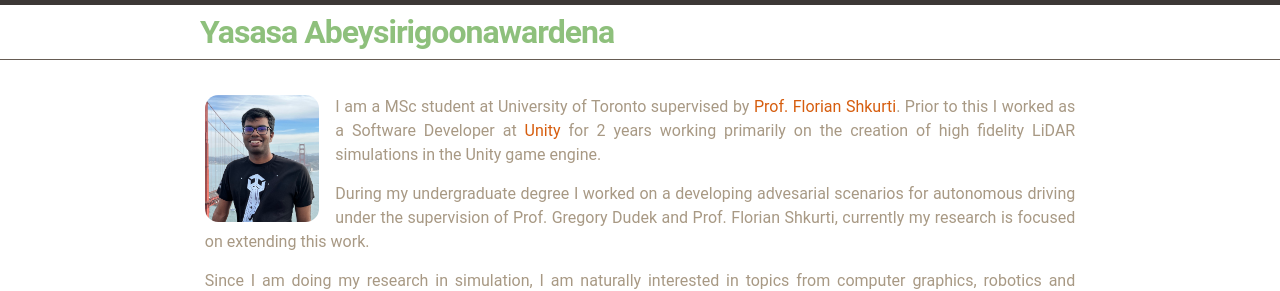
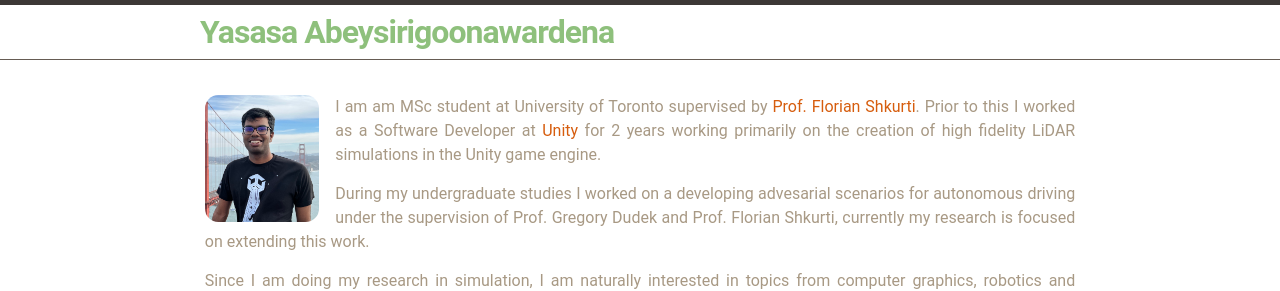
Before and after one commit to yasasa/yasasa.github.io, a Jekyll site: the page built from _pages/index.markdown, in a window 1280 px wide. Shown: the top 291 px of the page. Built offline with Jekyll 4.4.1, drawn with Linux system fonts in a browser that asks for light colours.

Commit message:
Minor writing changes

```diff
--- a/_pages/index.markdown
+++ b/_pages/index.markdown
@@ -8,11 +8,11 @@ permalink: /
 #title: Yasasa Abeysirigoonawardena
 ---
 
-I am a MSc student at University of Toronto supervised by [Prof. Florian Shkurti](http://www.cs.toronto.edu/~florian/).
+I am am MSc student at University of Toronto supervised by [Prof. Florian Shkurti](http://www.cs.toronto.edu/~florian/).
 Prior to this I worked as a Software Developer at [Unity](https://unity.com/) for 2 years working primarily on
 the creation of high fidelity LiDAR simulations in the Unity game engine.
 
-During my undergraduate degree I worked on
+During my undergraduate studies I worked on
 a developing advesarial scenarios for autonomous driving under the supervision of Prof. Gregory Dudek and
 Prof. Florian Shkurti, currently my research is focused on extending this work.
 
```
